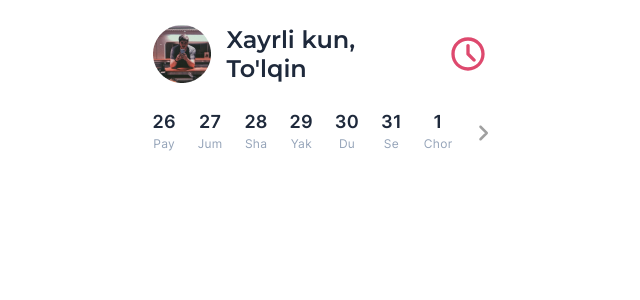
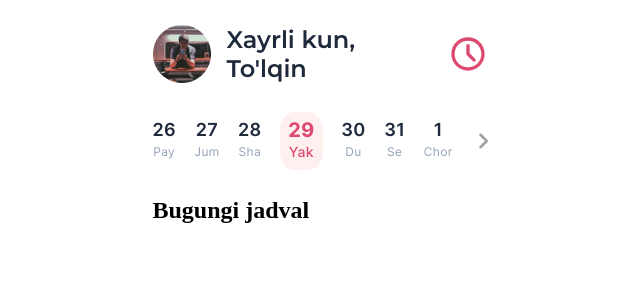
Before and after one commit to Tolkinxon/lesson_schedule, a React (Create React App) app: page / in a window 1280 px wide. Shown: the top 300 px of the page, without its empty margins (320-960 px from the left). Built offline with nearby package versions, Linux system fonts and the light colour scheme.

Commit message:
calendar finished

```diff
--- a/src/components/Main.jsx
+++ b/src/components/Main.jsx
@@ -3,12 +3,22 @@ import headerClock from './../assets/header-clock.svg'
 import calendarNext from './../assets/calendar-next.svg'
 import WeekDays from './WeekDays'
 import { useGenerateWeekDates } from '../hooks/useGenerateWeekDates';
+import { useState } from 'react'
 
 const Main = () => {
 
-    const { slisedDates, slisedDays } = useGenerateWeekDates()
+    const [changibleDay, setChangibleDay] = useState(new Date().getDate())
+    const [changibleMoth, setChangibleMonth] = useState(new Date().getMonth() + 1)
+    const [changibleYear, setChangibleYear] = useState(new Date().getFullYear())
 
-    console.log(slisedDates, slisedDays);
+    const { slisedDates, slisedDays } = useGenerateWeekDates(changibleYear, changibleMoth, changibleDay)
+
+    const next = () => {
+        setChangibleDay(slisedDates[4])
+        if(slisedDates[4] === 1){
+                setChangibleMonth(prev => prev += 1)
+        }
+    }
 
     const elements = slisedDates.map((item, idx) => {
        return <WeekDays key={ item } date={ item } day={ slisedDays[idx] } idx={ idx }/>
@@ -35,13 +45,24 @@ const Main = () => {
 
         <section className='calendar'>
             <div className="container calendar__container">
-                 {/* <img className='calendar__prev-svg' src={calendarNext} alt="prev day svg" width={30} height={30}/> */}
+                 {/* <img className='calendar__prev-svg' src={calendarNext} alt="prev day svg"/> */}
 
                 <ul className='calendar__list'>
                     { elements }
                 </ul>
 
-                <img className='calendar__next-svg' src={calendarNext} alt="next day svg"/>
+                <img className='calendar__next-svg' src={calendarNext} alt="next day svg"
+                onClick={() => next()} />
+            </div>
+        </section>
+
+        <section className='schedule'>
+            <div className="container schedule__container">
+                <h2 className='schedule__heading'>Bugungi jadval</h2>
+
+                <ul className='schedule__list'>
+
+                </ul>
             </div>
         </section>
 
--- a/src/components/WeekDays.jsx
+++ b/src/components/WeekDays.jsx
@@ -1,5 +1,6 @@
-const WeekDays = ({ date, day }) => {
+const WeekDays = ({ date, day, idx }) => {
 
+let classOfCurrentDay = ''
 
     switch(day){
         case 0: day = 'Yak'; break;
@@ -11,10 +12,14 @@ const WeekDays = ({ date, day }) => {
         case 6: day = 'Sha'; break;
     }
 
+    if(idx === 3){
+        classOfCurrentDay = 'calendar__current-item'
+    }
+
 
 
     return (
-        <li className="calendar__item">
+        <li className={`calendar__item ${classOfCurrentDay}`}>
             <h3 className="calendar__heading">{date}</h3>
             <p className="calendar__text">{ day }</p>
         </li>
--- a/src/css/index.css
+++ b/src/css/index.css
@@ -461,6 +461,9 @@ h1, h2, h3, h4, h5, h6, p {
   height: 40px;
 }
 
+.calendar {
+  margin-bottom: 27px;
+}
 .calendar__container {
   display: flex;
   align-items: center;
@@ -478,16 +481,12 @@ h1, h2, h3, h4, h5, h6, p {
   width: 100%;
   display: flex;
   justify-content: space-between;
+  align-items: center;
 }
 .calendar__item {
   display: flex;
   flex-direction: column;
   align-items: center;
-}
-.calendar__current-item {
-  padding: 8px;
-  border-radius: 5px;
-  background-color: #fff0f0;
 }
 .calendar__heading {
   font-family: "Inter", sans-serif;
@@ -507,4 +506,23 @@ h1, h2, h3, h4, h5, h6, p {
   letter-spacing: 0.3000000119px;
   text-align: center;
   color: #94A3B8;
+}
+.calendar__current-item {
+  padding: 8px;
+  border-radius: 33%;
+  background-color: #fff0f0;
+}
+.calendar__current-item h3 {
+  font-family: "Inter", sans-serif;
+  font-size: 20px;
+  font-weight: 700;
+  text-align: center;
+  color: #DE496E;
+}
+.calendar__current-item p {
+  font-family: "Inter", sans-serif;
+  font-size: 14px;
+  font-weight: 500;
+  text-align: center;
+  color: #DE496E;
 }/*# sourceMappingURL=index.css.map */
--- a/src/hooks/useGenerateWeekDates.js
+++ b/src/hooks/useGenerateWeekDates.js
@@ -1,9 +1,4 @@
-const useGenerateWeekDates = (
-year = new Date().getFullYear(),
-month = (new Date().getMonth() + 1),
-date = new Date().getDate(),
-) => {
-
+const useGenerateWeekDates = ( year, month, date ) => {
     function weekDates (year, month, date, staticDate,) {
 
             if(date < 7){
--- a/src/scss/all-components/_calendar.scss
+++ b/src/scss/all-components/_calendar.scss
@@ -1,4 +1,6 @@
 .calendar {
+    margin-bottom: 27px;
+
     &__container {
         display: flex;
         align-items: center;
@@ -19,6 +21,7 @@
         width: 100%;
         display: flex;
         justify-content: space-between;
+        align-items: center;
     }
 
     &__item {
@@ -27,11 +30,7 @@
         align-items: center;
     }
 
-    &__current-item {
-        padding: 8px;
-        border-radius: 5px;
-        background-color: #fff0f0;
-    }
+
 
     &__heading {
         font-family: 'Inter', sans-serif;
@@ -54,6 +53,25 @@
         color: #94A3B8;
     }
 
+    &__current-item {
+        padding: 8px;
+        border-radius: 33%;
+        background-color: #fff0f0;
 
+        h3 {
+            font-family: 'Inter', sans-serif;
+            font-size: 20px;
+            font-weight: 700;
+            text-align: center;
+            color: #DE496E;
+        }
 
+        p {
+            font-family: 'Inter', sans-serif;
+            font-size: 14px;
+            font-weight: 500;
+            text-align: center;
+            color: #DE496E;
+        }
+    }
 }
--- /dev/null
+++ b/src/scss/all-components/_schedule.scss
@@ -0,0 +1,13 @@
+.schedule {
+		&__container {
+		}
+
+		&__heading {
+		}
+
+		&__list {
+		}
+
+        &__item {
+		}
+}
```
Also changed, not shown: 1 other file (tests, documents, lock files or other folders).
